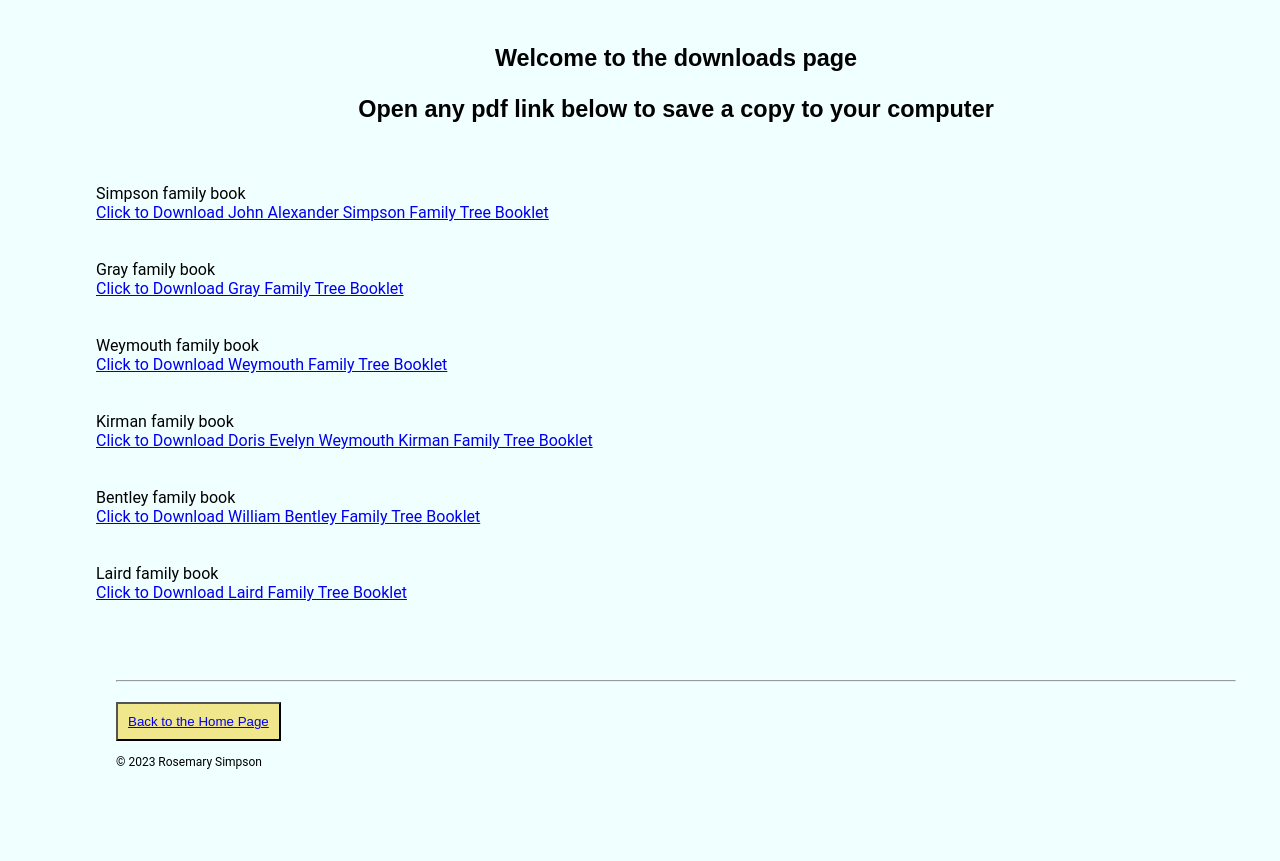
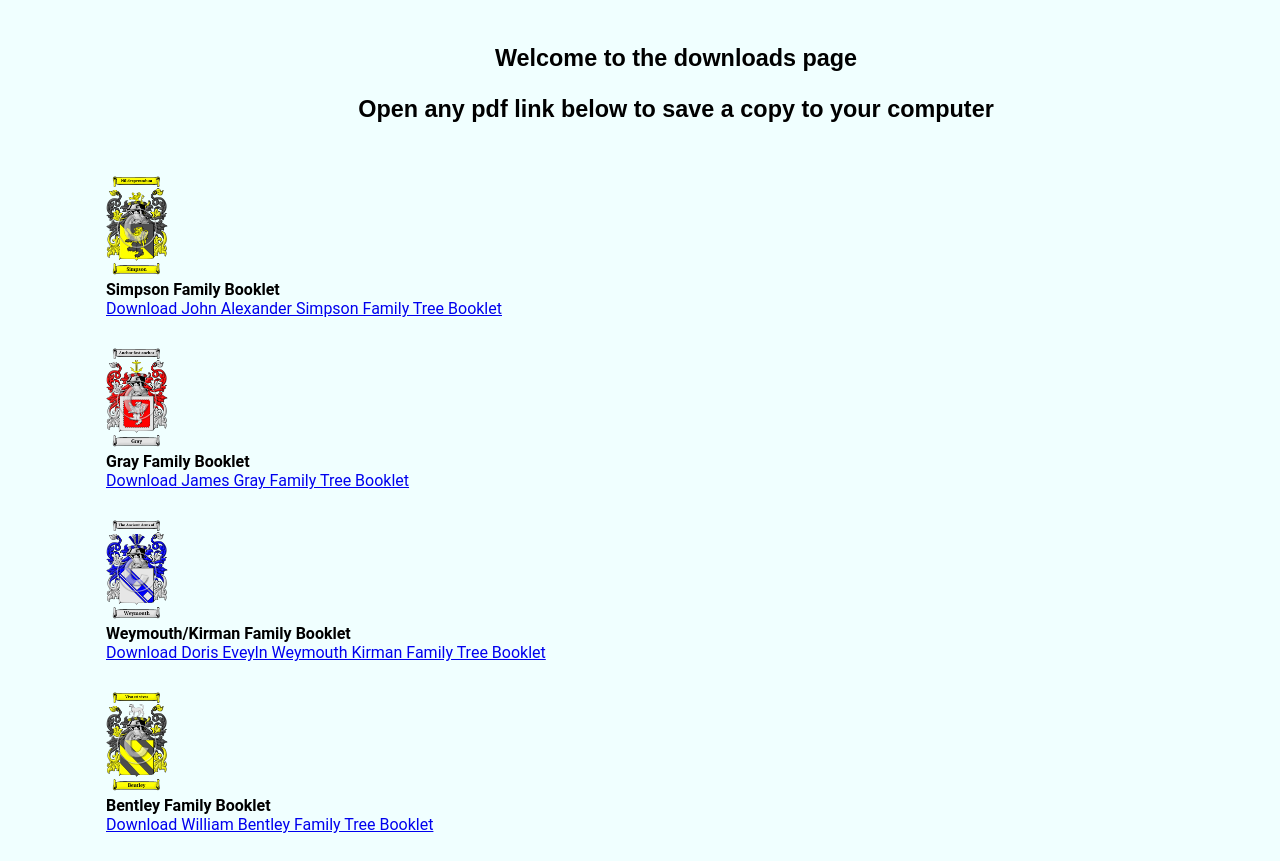
Before and after one commit to Beenz75/family-connections, a plain HTML site: page links/downloads.html in a window 1280 px wide. Shown: the part 58-919 px from the top of the page. Before the commit the page ends 847 px from the top, so only its background shows below. Drawn offline with Linux system fonts and the light colour scheme.

Commit message:
Add files via upload

```diff
--- a/links/downloads.html
+++ b/links/downloads.html
@@ -5,8 +5,8 @@
 
     <link rel="stylesheet" href="../styles/general.css">
     <link rel="stylesheet" href="../styles/header.css">
-    <link rel="stylesheet" href="../styles/crest.css">
     <link rel="stylesheet" href="../styles/main.css">
+    <link rel="stylesheet" href="../styles/downloads.css">
   </head>
   <body style="padding-bottom: 0px">
 
@@ -50,31 +50,21 @@
         <h3>Welcome to the downloads page</h3>
         <h3>Open any pdf link below to save a copy to your computer</h3>
       </div>
-<br>
-<br>
-<p>Simpson family book</p> <a target="_blank" href="../downloads/simpson-booklet.pdf" title="Click to Download">Click to Download John Alexander Simpson Family Tree Booklet</a>
-  <br>
-  <br>
-  <br>
-  <p>Gray family book</p> <a target="_blank" href="../downloads/gray-booklet.pdf" title="Click to Download">Click to Download Gray Family Tree Booklet</a>
-  <br>
-  <br>
-  <br>
-  <p>Weymouth family book</p> <a target="_blank" href="../downloads/weymouth-booklet.pdf" title="Click to Download">Click to Download Weymouth Family Tree Booklet</a>
-  <br>
-  <br>
-  <br>
-  <p>Kirman family book</p> <a target="_blank" href="../downloads/kirman-booklet.pdf" title="Click to Download">Click to Download Doris Evelyn Weymouth Kirman Family Tree Booklet</a>
-  <br>
-  <br>
-  <br>
-  <p>Bentley family book</p> <a target="_blank" href="../downloads/bentley-booklet.pdf" title="Click to Download">Click to Download William Bentley Family Tree Booklet</a>
-  <br>
-  <br>
-  <br>
-  <p>Laird family book</p> <a target="_blank" href="../downloads/laird-booklet.pdf" title="Click to Download">Click to Download Laird Family Tree Booklet</a>
-  <br>
-  <br>
+
+
+
+      <div class="flexbox-container"></div>
+
+      <article class="flexbox-item flexbox-item-1">
+        <a target="_blank" href="../downloads/simpson-booklet.pdf"><img class="simpsons" src="../images/family-crests/simpson-crest.png" height="100px"></a><p><b>Simpson Family Booklet</b></p> <a target="_blank" href="../downloads/simpson-booklet.pdf" title="Click to Download">Download John Alexander Simpson Family Tree Booklet</a></article>
+      <article class="flexbox-item flexbox-item-2">
+        <a target="_blank" href="../downloads/gray-booklet.pdf"><img class="simpsons" src="../images/family-crests/gray-crest.png" height="100px"></a><p><b>Gray Family Booklet</b></p> <a target="_blank" href="../downloads/gray-booklet.pdf" title="Click to Download">Download James Gray Family Tree Booklet</a></article>
+      <article class="flexbox-item flexbox-item-3">
+        <a target="_blank" href="../downloads/weymouth-booklet.pdf"><img class="simpsons" src="../images/family-crests/weymouth-crest.png" height="100px"></a><p><b>Weymouth/Kirman Family Booklet</b></p> <a target="_blank" href="../downloads/kirman-booklet.pdf" title="Click to Download">Download Doris Eveyln Weymouth Kirman Family Tree Booklet</a></article>
+      <article class="flexbox-item flexbox-item-5">
+        <a target="_blank" href="../downloads/bentley-booklet.pdf"><img class="simpsons" src="../images/family-crests/bentley-crest.png" height="100px"></a><p><b>Bentley Family Booklet</b></p> <a target="_blank" href="../downloads/bentley-booklet.pdf" title="Click to Download">Download William Bentley Family Tree Booklet</a></article>
+      <article class="flexbox-item flexbox-item-6">
+        <a target="_blank" href="../downloads/laird-booklet.pdf"><img class="simpsons" src="../images/family-crests/laird-crest.png" height="100px"></a><p><b>Laird Family Booklet</b></p> <a target="_blank" href="../downloads/laird-booklet.pdf" title="Click to Download">Download Charles Henderson Laird Family Tree Booklet</a></article>
 
     </main>
     <div class="footer">
--- /dev/null
+++ b/styles/downloads.css
@@ -0,0 +1,48 @@
+.flexbox-container {
+display: flex;
+
+
+}
+
+.flexbox-item {
+width: 1fr;
+margin: 10px;
+margin-top: 30px;
+
+}
+
+.simpsons {
+  align-items: right;
+
+}
+
+.flexbox-item-1 {
+  min-height: 100px;
+
+}
+.simpsons {
+display:inline-block;
+}
+
+.simpsons-text {
+display: inline-block;
+}
+.flexbox-item-2 {
+  min-height: 100px;
+}
+
+.flexbox-item-3 {
+  min-height: 100px;
+}
+
+.flexbox-item-4 {
+  min-height: 100px;
+}
+
+.flexbox-item-5 {
+  min-height: 100px;
+}
+
+.flexbox-item-6 {
+  min-height: 100px;
+}
```
Also changed, not shown: links/gray.html (+1 -1 lines), styles/header.css (line endings or trailing spaces), 1 other file.
